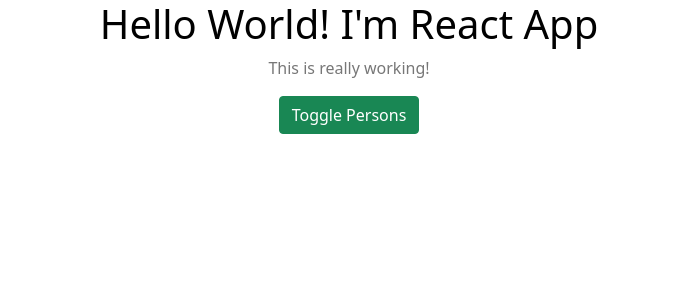
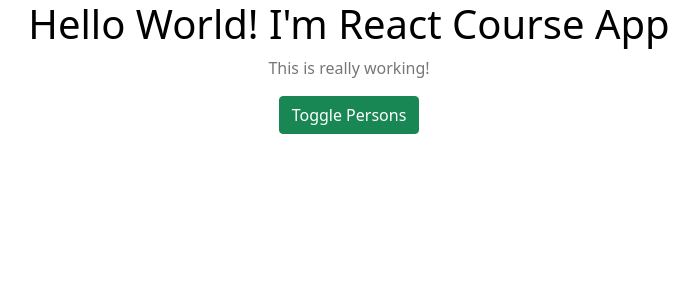
Before and after one commit to Russkazkin/react-course-m3, a React app: page / in a window 1280 px wide. Shown: the top 300 px of the page, without its empty margins (291-990 px from the left). Built offline with nearby package versions, Linux system fonts and the light colour scheme.

Commit message:
Pass props into class-based component

```diff
--- a/src/components/Cockpit/Cockpit.js
+++ b/src/components/Cockpit/Cockpit.js
@@ -12,9 +12,9 @@ const StyledDiv = styled.div`
   }
 `;
 
-const Cockpit = ({showPersons, togglePersonsHandler}) => (
+const Cockpit = ({showPersons, togglePersonsHandler, title}) => (
     <StyledDiv>
-        <h1>Hello World! I'm React App</h1>
+        <h1>Hello World! I'm {title}</h1>
         <p>This is really working!</p>
         <button className={"btn " + (showPersons ? 'btn-danger' : 'btn-success')}
                 style={style}
--- a/src/containers/App.js
+++ b/src/containers/App.js
@@ -54,9 +54,10 @@ class App extends Component {
                                     nameChangedHandler={this.nameChangedHandler}/>
         }
         return (
-            <div alt={this.state.showPersons} className="App container">
+            <div className="App container">
                 <Cockpit showPersons={this.state.showPersons}
                          togglePersonsHandler={this.togglePersonsHandler}
+                         title={this.props.appTitle}
                 />
                 {persons}
             </div>
--- a/src/index.js
+++ b/src/index.js
@@ -6,7 +6,7 @@ import reportWebVitals from './reportWebVitals';
 
 ReactDOM.render(
   <React.StrictMode>
-    <App />
+    <App appTitle="React Course App"/>
   </React.StrictMode>,
   document.getElementById('root')
 );
```
